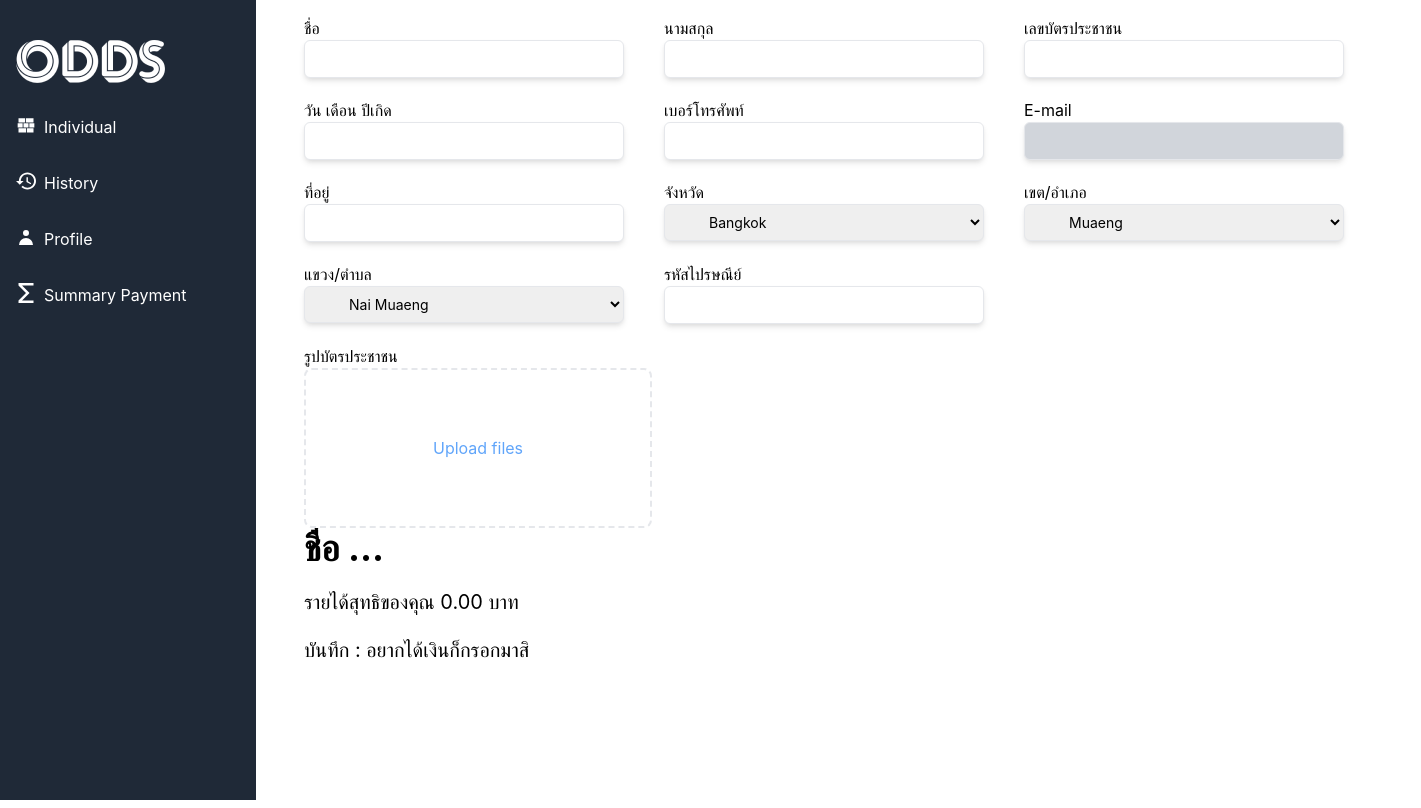
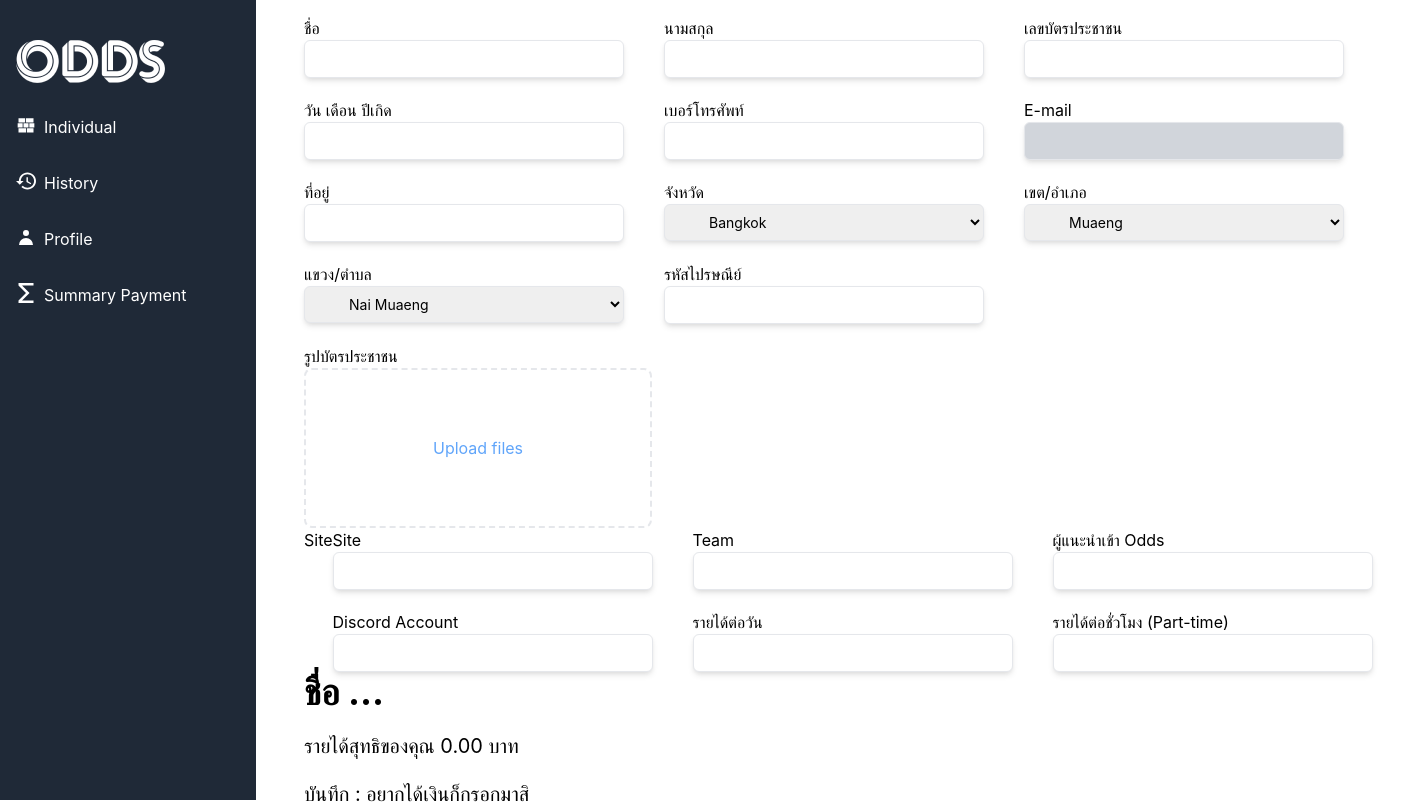
Before and after one commit to Fahlalla/workingrecord-fe, a React (Create React App) app: page /profile in a window 1280 px wide. Shown: the whole page, 1421 px wide, since content can reach past the window. Built offline with nearby package versions, Linux system fonts and the light colour scheme.

Commit message:
Update Site

```diff
--- a/src/Component/Profile/SiteInfo.js
+++ b/src/Component/Profile/SiteInfo.js
@@ -1,11 +1,25 @@
+import ProfileInput from "../Profile/ProfileInput.js";
+
 const SiteInfo = () => {
-    return (
-        <div className="flex h-auto">
-            <div className="flex flex-col space-y-5">
-
-            </div>
+  return (
+    <div className="flex flex-row h-auto">
+      <div className="">
+        <h1>Site</h1>
+      </div>
+      <div className="flex-col space-y-5">
+        <div className="flex space-x-10">
+          <ProfileInput label="Site" />
+          <ProfileInput label="Team" />
+          <ProfileInput label="ผู้แนะนำเข้า Odds" />
         </div>
-    );
+        <div className="flex space-x-10">
+          <ProfileInput label="Discord Account" />
+          <ProfileInput label="รายได้ต่อวัน" />
+          <ProfileInput label="รายได้ต่อชั่วโมง (Part-time)" />
+        </div>
+      </div>
+    </div>
+  );
 };
 
 export default SiteInfo;
```
